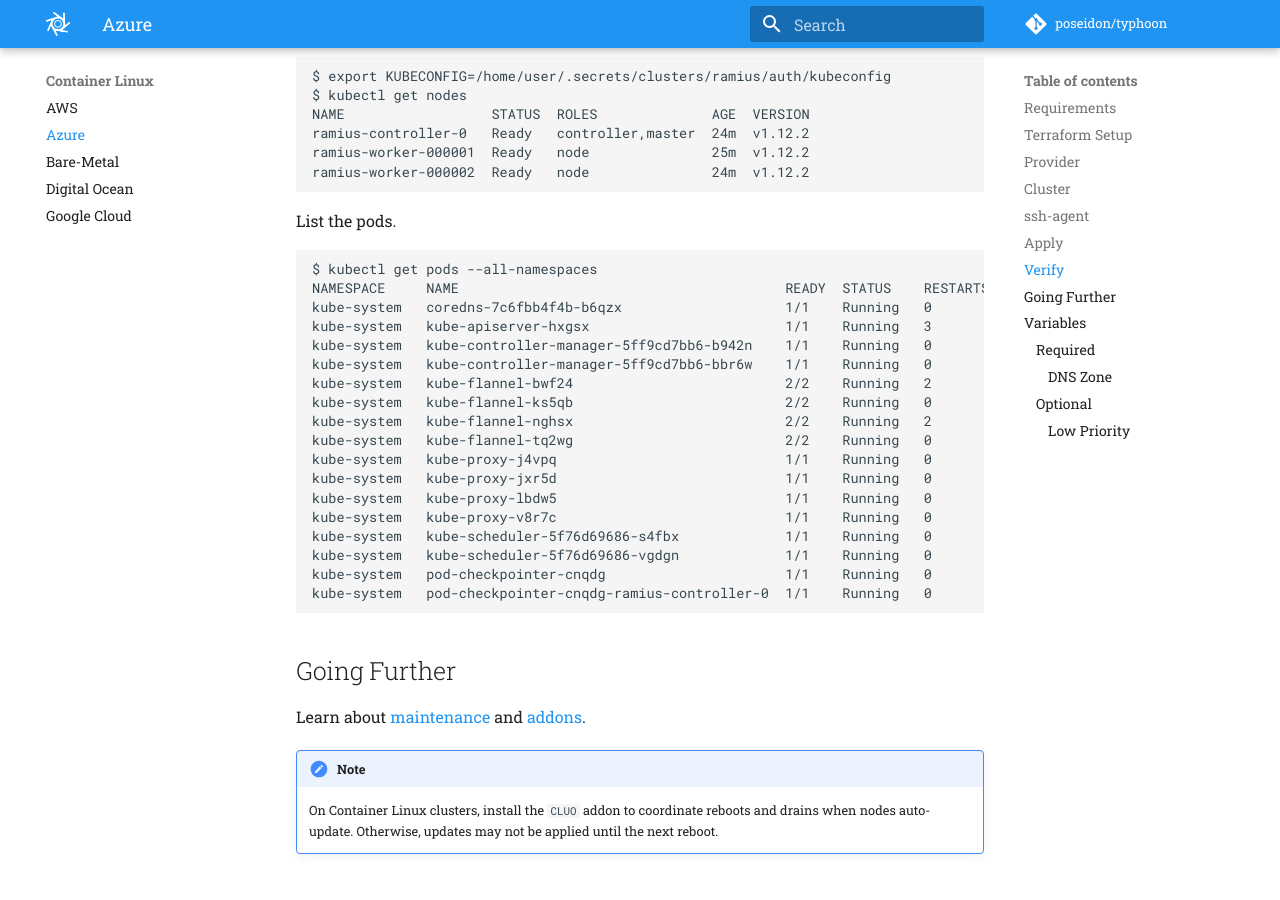
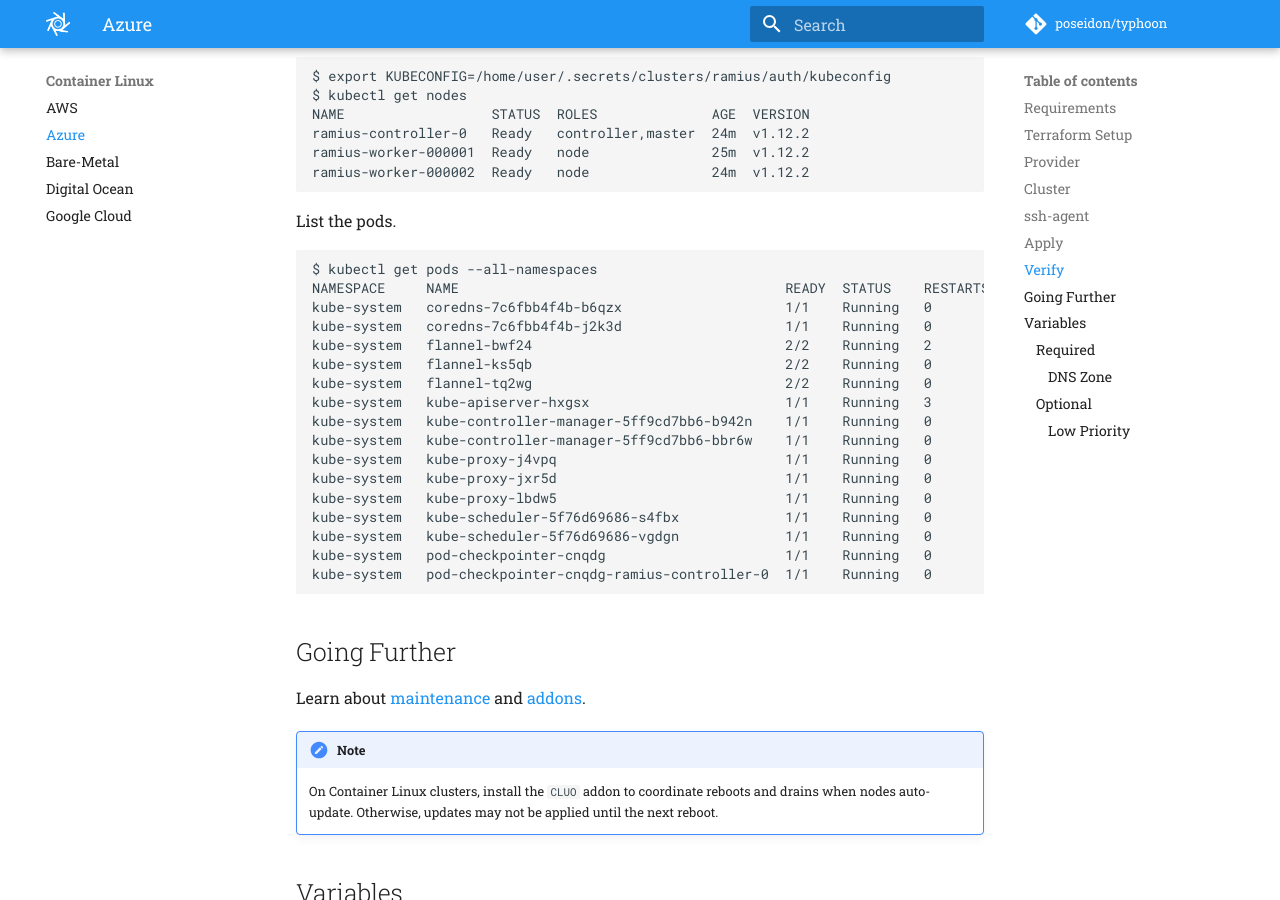
Before and after one commit to poseidon/typhoon, an MkDocs documentation site: the page built from docs/cl/azure.md, in a window 1280 px wide and 900 px high, scrolled down 3668 px. Built offline with MkDocs 1.6.1 and Material for MkDocs 9.7.7, drawn with Linux system fonts in a browser that asks for light colours; comment, search, counter and statistics services are not loaded.

Commit message:
Update docs to show flannel DaemonSet instead of kube-flannel
* No functional change, the rename is just for consistency

```diff
--- a/docs/cl/azure.md
+++ b/docs/cl/azure.md
@@ -176,17 +176,16 @@ List the pods.
 $ kubectl get pods --all-namespaces
 NAMESPACE     NAME                                        READY  STATUS    RESTARTS  AGE
 kube-system   coredns-7c6fbb4f4b-b6qzx                    1/1    Running   0         26m
+kube-system   coredns-7c6fbb4f4b-j2k3d                    1/1    Running   0         26m
+kube-system   flannel-bwf24                               2/2    Running   2         26m
+kube-system   flannel-ks5qb                               2/2    Running   0         26m
+kube-system   flannel-tq2wg                               2/2    Running   0         26m
 kube-system   kube-apiserver-hxgsx                        1/1    Running   3         26m
 kube-system   kube-controller-manager-5ff9cd7bb6-b942n    1/1    Running   0         26m
 kube-system   kube-controller-manager-5ff9cd7bb6-bbr6w    1/1    Running   0         26m
-kube-system   kube-flannel-bwf24                          2/2    Running   2         26m
-kube-system   kube-flannel-ks5qb                          2/2    Running   0         26m
-kube-system   kube-flannel-nghsx                          2/2    Running   2         26m
-kube-system   kube-flannel-tq2wg                          2/2    Running   0         26m
 kube-system   kube-proxy-j4vpq                            1/1    Running   0         26m
 kube-system   kube-proxy-jxr5d                            1/1    Running   0         26m
 kube-system   kube-proxy-lbdw5                            1/1    Running   0         26m
-kube-system   kube-proxy-v8r7c                            1/1    Running   0         26m
 kube-system   kube-scheduler-5f76d69686-s4fbx             1/1    Running   0         26m
 kube-system   kube-scheduler-5f76d69686-vgdgn             1/1    Running   0         26m
 kube-system   pod-checkpointer-cnqdg                      1/1    Running   0         26m
```
Also changed, not shown: CHANGES.md (+1 -0 lines), docs/atomic/digital-ocean.md (+3 -3 lines), docs/cl/digital-ocean.md (+3 -3 lines).
